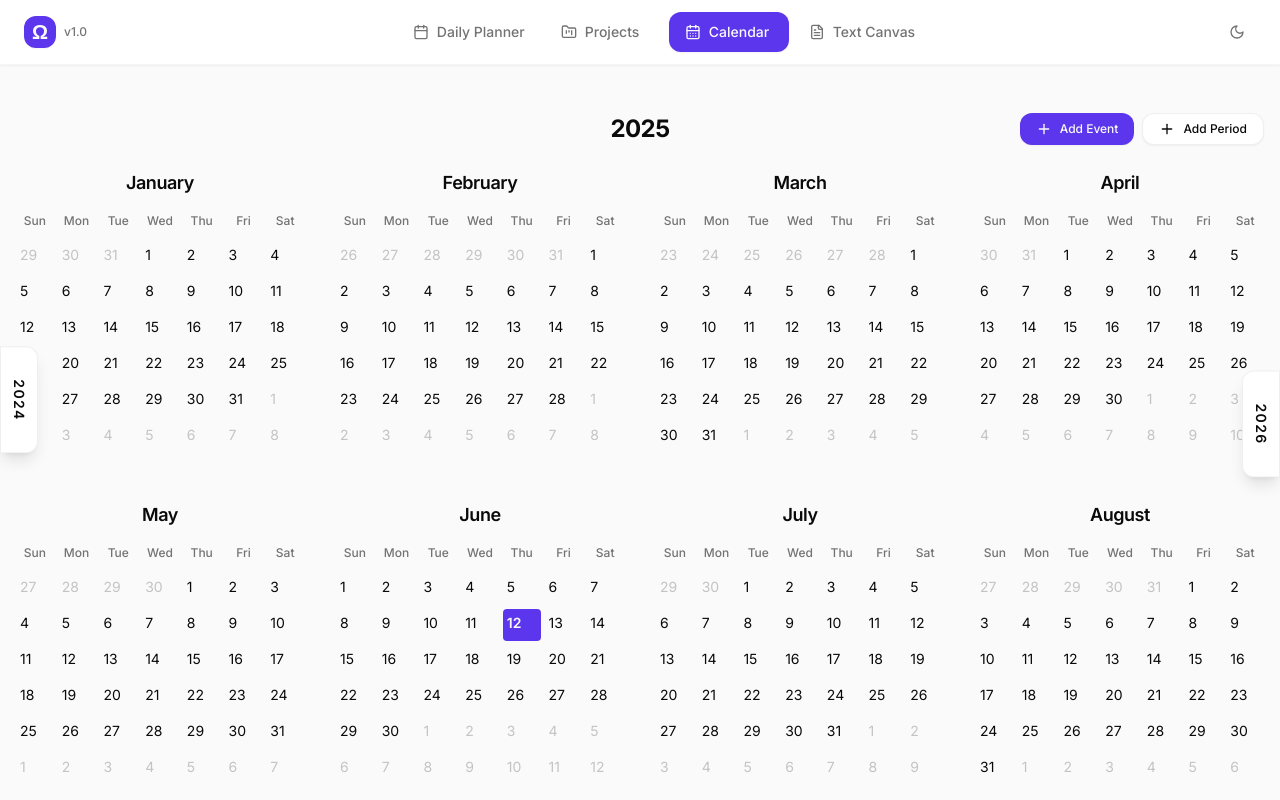
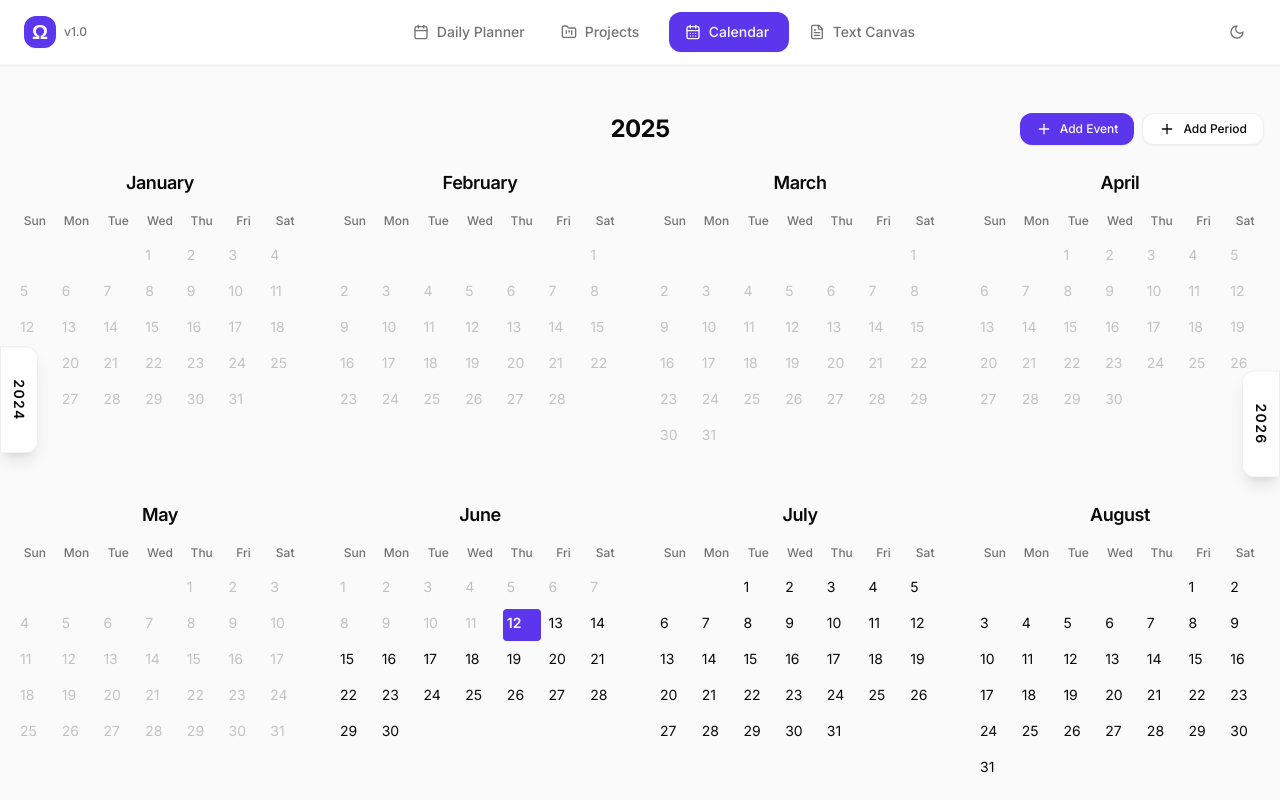
Before and after one commit to obihughes/omega-planner, a Next.js app: page /calendar in a window 1280 px wide. Shown: the top 800 px of the page. Built offline with nearby package versions, Linux system fonts and the light colour scheme.

Commit message:
Feat: Hide other month dates and dull past dates - Hide dates from other months completely - Apply reduced opacity to past dates - Disable interactions for past dates

```diff
--- a/components/calendar/YearCalendar.tsx
+++ b/components/calendar/YearCalendar.tsx
@@ -284,26 +284,36 @@ export function YearCalendar({
         <div className="grid grid-cols-7 gap-1 mb-4">
           {monthDates.map((date, index) => {
             const dayInfo = getDayInfo(date, month, data.events, data.periods, monthDates);
+            const eventBorderStyle = getEventBorderStyle(dayInfo.events);
 
-            const eventBorderStyle = getEventBorderStyle(dayInfo.events);
+            const today = new Date();
+            today.setHours(0, 0, 0, 0);
+            const isPast = date < today && !dayInfo.isToday;
+
+            if (!dayInfo.isCurrentMonth) {
+              return <div key={date.toISOString()} className="min-h-[32px]" />;
+            }
 
             return (
               <div
                 key={date.toISOString()}
                 data-date={date.toISOString()}
                 className={`
-                  relative min-h-[32px] p-1 text-sm cursor-pointer rounded transition-colors
-                  ${dayInfo.isCurrentMonth ? 'text-foreground hover:bg-accent/50' : 'text-muted-foreground opacity-40'}
+                  relative min-h-[32px] p-1 text-sm rounded transition-colors
+                  ${isPast
+                    ? 'text-muted-foreground opacity-40 cursor-default'
+                    : 'text-foreground hover:bg-accent/50 cursor-pointer'
+                  }
                   ${dayInfo.isToday ? 'bg-primary text-primary-foreground font-semibold' : ''}
                   ${selectedDate && date.toDateString() === selectedDate.toDateString() ? 'ring-2 ring-primary' : ''}
                 `}
                 style={eventBorderStyle}
-                onClick={() => handleDateClick(date)}
-                onDoubleClick={() => handleDateDoubleClick(date)}
-                onMouseDown={() => handleDateMouseDown(date)}
+                onClick={() => !isPast && handleDateClick(date)}
+                onDoubleClick={() => !isPast && handleDateDoubleClick(date)}
+                onMouseDown={() => !isPast && handleDateMouseDown(date)}
                 onMouseUp={handleDateMouseUp}
                 onMouseLeave={handleDateMouseUp}
-                onMouseMove={dragMode ? (e) => handleDragMove(e, date) : undefined}
+                onMouseMove={dragMode && !isPast ? (e) => handleDragMove(e, date) : undefined}
               >
                 {/* Day Number */}
                 <span className="relative z-20">
```
